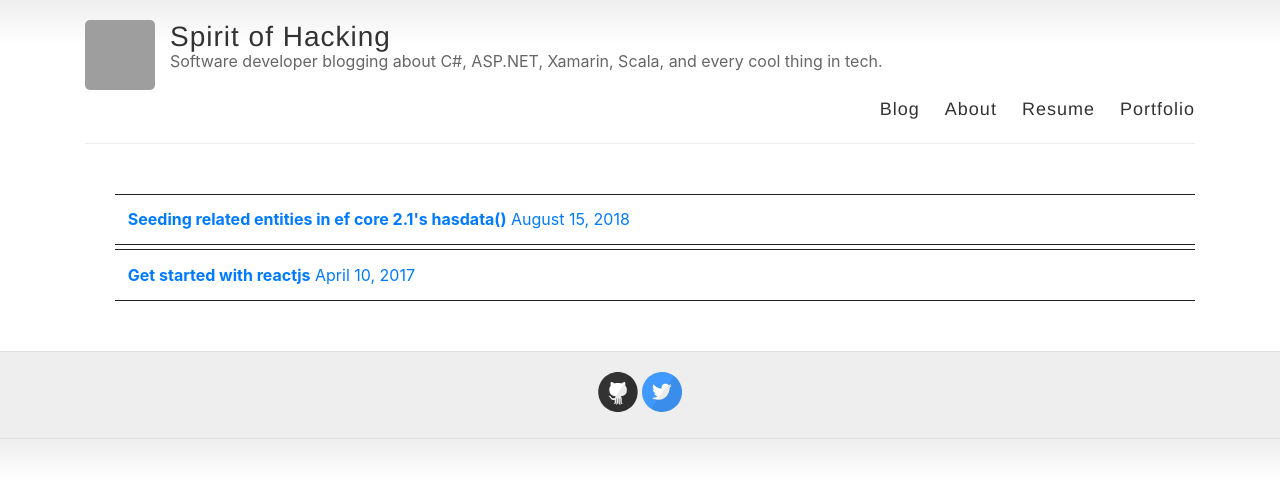
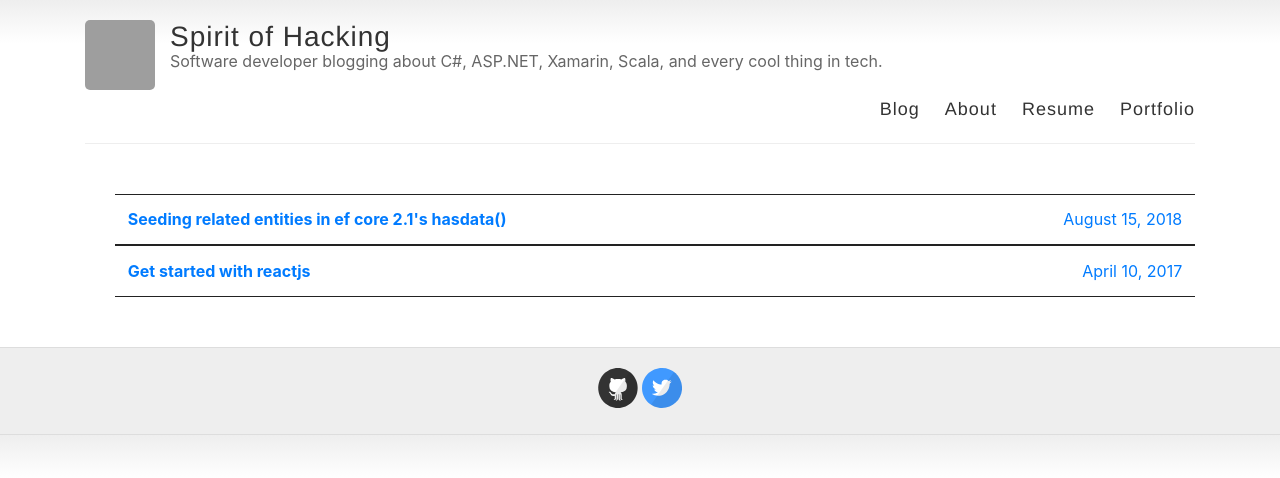
Before and after one commit to yeleywale/yeleywale.github.io, a Jekyll site: the page built from index.html, in a window 1280 px wide. Shown: the top 478 px of the page. Built offline with Jekyll 4.4.1, drawn with Linux system fonts in a browser that asks for light colours; grey boxes are pictures that could not be loaded.

Commit message:
Adjust SCSS

```diff
--- a/index.html
+++ b/index.html
@@ -8,7 +8,7 @@ layout: default
     <a href="{{ site.baseurl }}{{ post.url }}">
         <li>
             <strong>{{ post.title }}</strong>
-            <span>{{ post.date | date: "%B %e, %Y" }}</span>
+            <span class="datelist">{{ post.date | date: "%B %e, %Y" }}</span>
         </li>
     </a>
     {% endfor %}
--- a/style.scss
+++ b/style.scss
@@ -246,10 +246,14 @@ nav {
     li {
       padding: 0.8em;
       border-bottom: 1px solid $darkerGray;
-      border-top: 1px solid $darkerGray;
       list-style-type: none;
-      margin-top: 4px;
       text-align: justify;
+      &:first-child {
+        border-top: 1px solid $darkerGray;
+      }
+      .datelist {
+        float: right;
+      }
 
     }
   }
```
